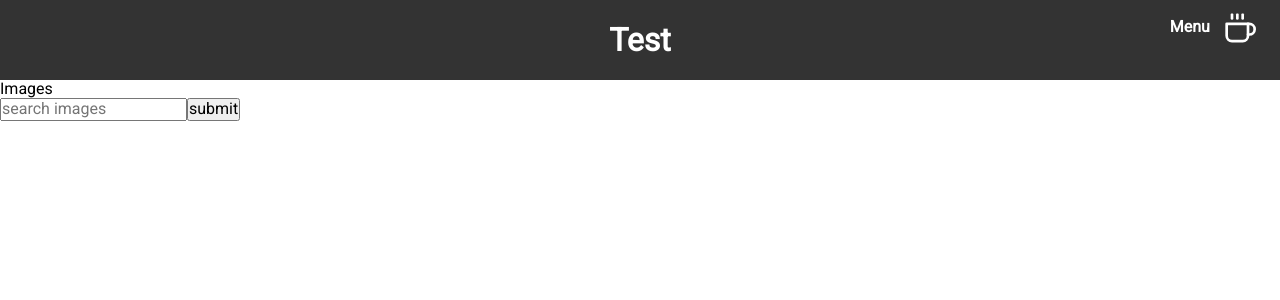
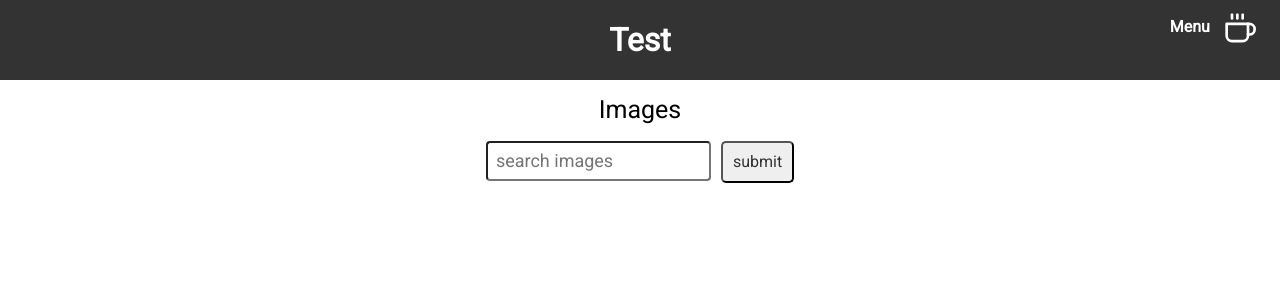
Before and after one commit to luke-h1/unsplash-images-react, a React (Create React App) app: page / in a window 1280 px wide. Shown: the top 300 px of the page. Built offline with nearby package versions, Linux system fonts and the light colour scheme.

Commit message:
finish basic styles

```diff
--- a/src/App.jsx
+++ b/src/App.jsx
@@ -1,7 +1,7 @@
 import React from 'react';
 import { BrowserRouter, Route, Switch } from 'react-router-dom';
 import Home from './components/Pages/Home/Home';
-import './App.css'
+import './App.css';
 function App() {
   return (
     <BrowserRouter>
--- a/src/components/Form/Form.jsx
+++ b/src/components/Form/Form.jsx
@@ -1,5 +1,12 @@
 import React, { useState } from 'react';
-import { image, imageWrapper } from './FormElements';
+import {
+  FormWrapper,
+  Image,
+  ImageWrapper,
+  FormTitle,
+  SearchBox,
+  SearchButton,
+} from './FormElements';
 
 import axios from 'axios';
 import PropTypes from 'prop-types';
@@ -30,10 +37,10 @@ const Form = ({ title }) => {
 
   return (
     <>
-      <div className="form-wrapper">
-        <div className="form-title">{title}</div>
-        <form className="form" onSubmit={onSubmit}>
-          <input
+      <FormWrapper>
+        <FormTitle>{title}</FormTitle>
+        <form onSubmit={onSubmit}>
+          <SearchBox
             type="text"
             name="text"
             placeholder="search images"
@@ -41,15 +48,15 @@ const Form = ({ title }) => {
             onChange={onChange}
             className="form-input"
           />
-          <input type="submit" value="submit" className="btm" />
+          <SearchButton type="submit" value="submit" className="btm" />
         </form>
         {/* length is > 0 return clear images button else don't */}
-        {/* image component */}
+        {/* image Scomponent */}
 
-        <imageWrapper>
-          <image src="" alt="" />
-        </imageWrapper>
-      </div>
+        <ImageWrapper>
+          <Image src="" alt="" />
+        </ImageWrapper>
+      </FormWrapper>
     </>
   );
 };
--- a/src/components/Form/FormElements.jsx
+++ b/src/components/Form/FormElements.jsx
@@ -1,16 +1,57 @@
 import styled from 'styled-components';
-export const image = styled.image `
-min-width: 270px;
+export const Image = styled.image`
+  min-width: 270px;
   min-height: 350px;
   max-width: 270px;
   max-height: 350px;
-`
+`;
 
-export const imageWrapper = styled.div `
+export const ImageWrapper = styled.div`
   display: grid;
   grid-template-columns: repeat(4, 1fr);
   grid-gap: 10px;
   img {
     padding: 0.5rem;
   }
-`
+`;
+
+export const FormWrapper = styled.div`
+  display: flex;
+  flex-direction: column;
+  padding: 0;
+  margin: 0;
+  justify-content: center;
+  align-items: center;
+`;
+
+export const FormTitle = styled.div`
+  font-size: 25px;
+  margin-top: 1rem;
+  margin-bottom: 1rem;
+  white-space: nowrap;
+`;
+
+export const FormField = styled.form`
+  padding: 1rem;
+  display: flex;
+  flex-direction: column;
+  justify-content: center;
+  align-items: center;
+  min-height: 25vh;
+`;
+
+export const SearchBox = styled.input`
+  padding: 8px;
+  outline: 0;
+  font-size: 18px;
+  margin-right: 10px;
+  border-radius: 4px;
+`;
+
+export const SearchButton = styled.input`
+  padding: 10px;
+  border-radius: 5px;
+  color: #333;
+  text-decoration: none;
+  cursor: pointer;
+`;
--- a/src/components/SideBar/SideBarElements.jsx
+++ b/src/components/SideBar/SideBarElements.jsx
@@ -7,7 +7,7 @@ export const SideBarContainer = styled.aside`
   z-index: 999;
   width: 350px;
   height: 100%;
-  background: #3E58B6;
+  background: #3e58b6;
   display: grid;
   align-items: center;
   top: 0;
@@ -16,7 +16,6 @@ export const SideBarContainer = styled.aside`
   @media screen and (max-width: 400px) {
     width: 100%;
   }
-
 `;
 
 export const CloseIcon = styled(FaTimes)`
--- a/src/globalStyles.js
+++ b/src/globalStyles.js
@@ -1,9 +1,8 @@
 import { createGlobalStyle } from 'styled-components';
-
 
 export const GlobalStyle = createGlobalStyle`
 
   * {
     font-family: 'Roboto', sans-serif
   }
-`
+`;
```
Also changed, not shown: src/components/Navbar/NavbarElements.jsx (line endings or trailing spaces).
